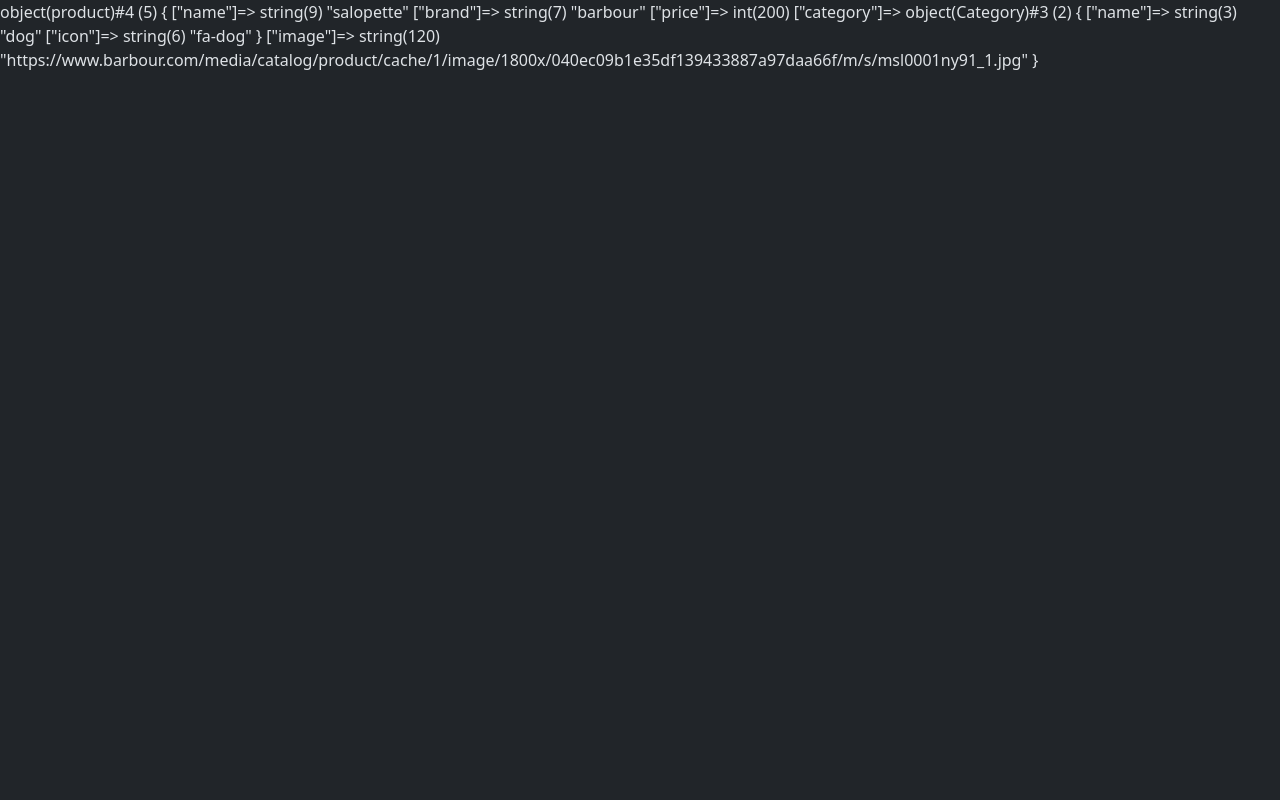
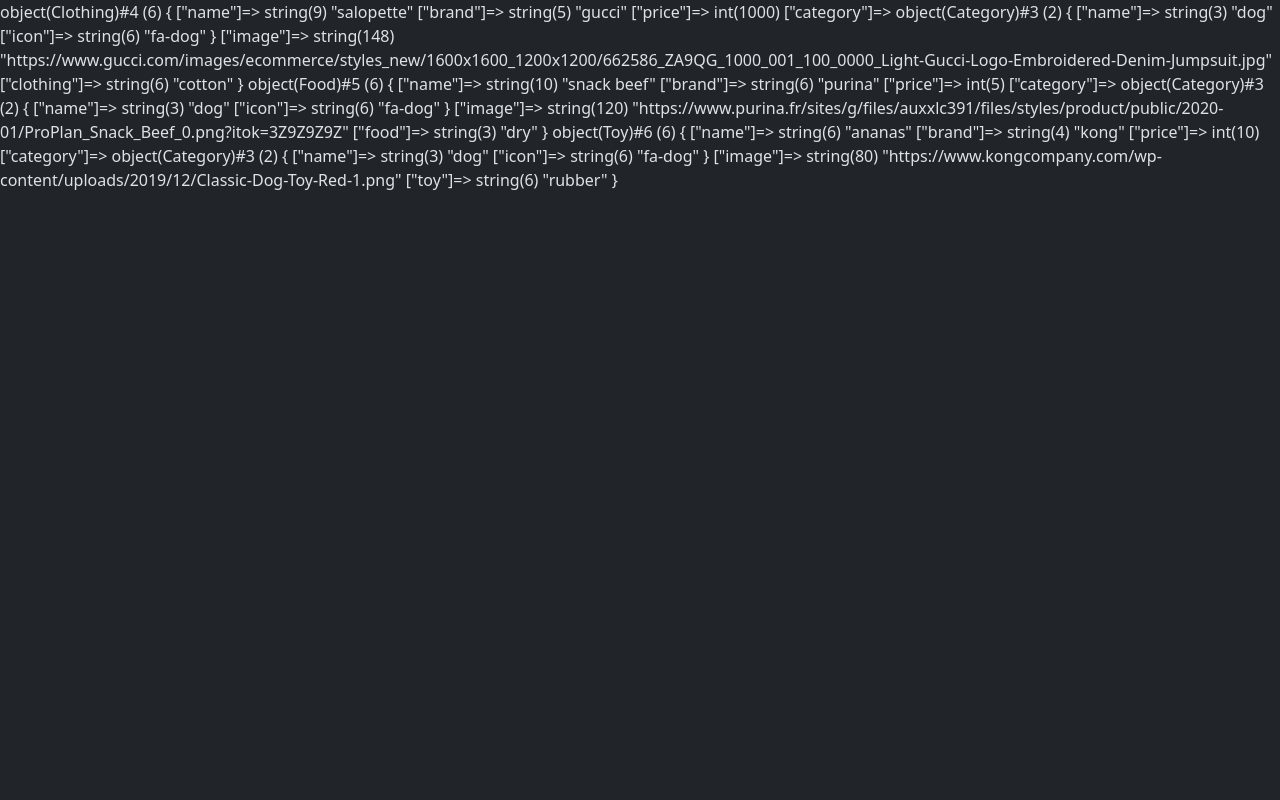
Before and after one commit to lucafagiolini/php-oop-2, a PHP site: page / in a window 1280 px wide. Run offline with PHP 8.4, Linux system fonts and the light colour scheme; some libraries are stand-ins or nearby versions.

Commit message:
models created clothing food toy, new products added.

```diff
--- /dev/null
+++ b/Models/Clothing.php
@@ -0,0 +1,15 @@
+<?php
+
+require_once __DIR__ . '/Products.php';
+
+class Clothing extends Product
+{
+
+    public $clothing;
+
+    public function __construct($name, $brand, $price, $category, $image, $clothing)
+    {
+        parent::__construct($name, $brand, $price, $category, $image);
+        $this->clothing = $clothing;
+    }
+}
--- /dev/null
+++ b/Models/Food.php
@@ -0,0 +1,15 @@
+<?php
+
+require_once __DIR__ . '/Products.php';
+
+class Food extends Product
+{
+
+    public $food;
+
+    public function __construct($name, $brand, $price, $category, $image, $food)
+    {
+        parent::__construct($name, $brand, $price, $category, $image);
+        $this->food = $food;
+    }
+}
--- /dev/null
+++ b/Models/Toy.php
@@ -0,0 +1,19 @@
+<?php
+
+require_once __DIR__ . '/Products.php';
+
+class Toy extends
+
+Product
+
+{
+
+    public $toy;
+
+    public function __construct($name, $brand, $price, $category, $image, $toy)
+
+    {
+        parent::__construct($name, $brand, $price, $category, $image);
+        $this->toy = $toy;
+    }
+}
--- a/db.php
+++ b/db.php
@@ -2,12 +2,20 @@
 
 require './Models/Products.php';
 require './Models/Category.php';
+require './Models/Food.php';
+require './Models/Clothing.php';
+require './Models/Toy.php';
+
 
 // category
 $cat = new Category("cat", "fa-cat");
 $dog = new Category("dog", "fa-dog");
 
-// prducts
-$newProduct = new Product("salopette", "barbour", 200, $dog, "https://www.barbour.com/media/catalog/product/cache/1/image/1800x/040ec09b1e35df139433887a97daa66f/m/s/msl0001ny91_1.jpg");
+// products
+$Salopette = new Clothing("salopette", "gucci", 1000, $dog, "https://www.gucci.com/images/ecommerce/styles_new/1600x1600_1200x1200/662586_ZA9QG_1000_001_100_0000_Light-Gucci-Logo-Embroidered-Denim-Jumpsuit.jpg", "cotton",);
+$SnackBeef = new Food("snack beef", "purina", 5, $dog, "https://www.purina.fr/sites/g/files/auxxlc391/files/styles/product/public/2020-01/ProPlan_Snack_Beef_0.png?itok=3Z9Z9Z9Z", "dry");
+$AnanasToy = new Toy("ananas", "kong", 10, $dog, "https://www.kongcompany.com/wp-content/uploads/2019/12/Classic-Dog-Toy-Red-1.png", "rubber");
 
-var_dump($newProduct);
+var_dump($Salopette);
+var_dump($SnackBeef);
+var_dump($AnanasToy);
--- a/index.php
+++ b/index.php
@@ -45,6 +45,7 @@ require __DIR__ . '/db.php';
 
 
 
+
     <!-- ******** LIBRARIES AND FRAMEWORKS ******** -->
 
     <!-- Vue -->
```
